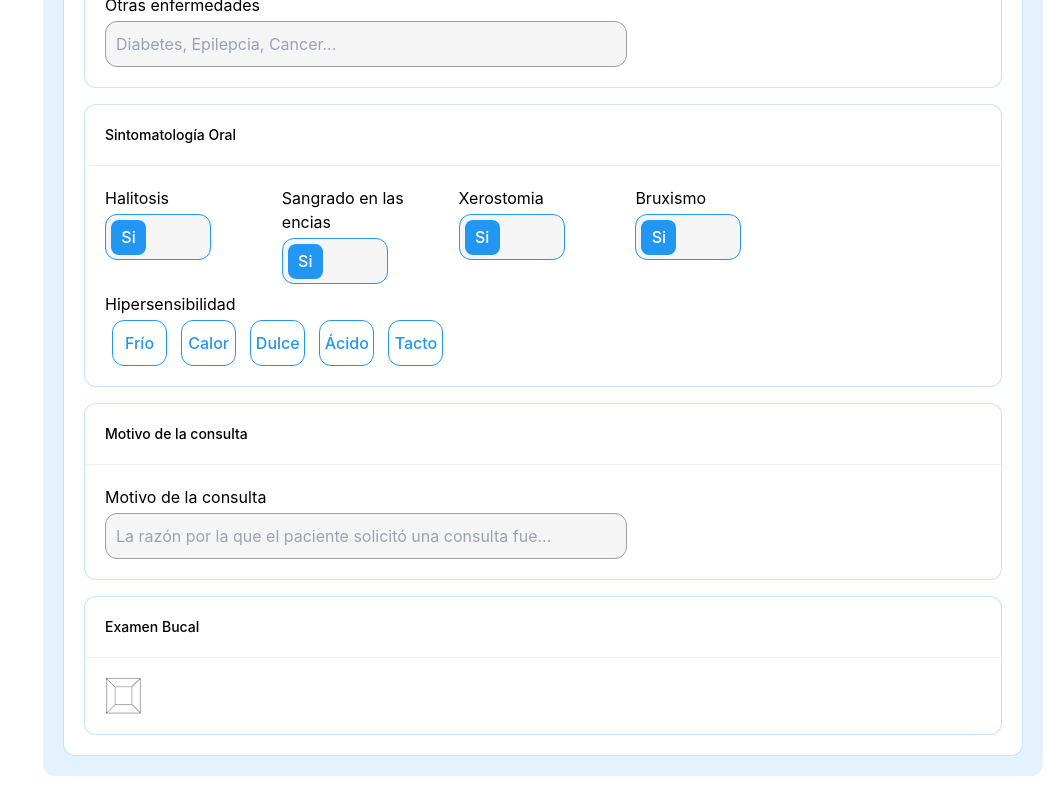
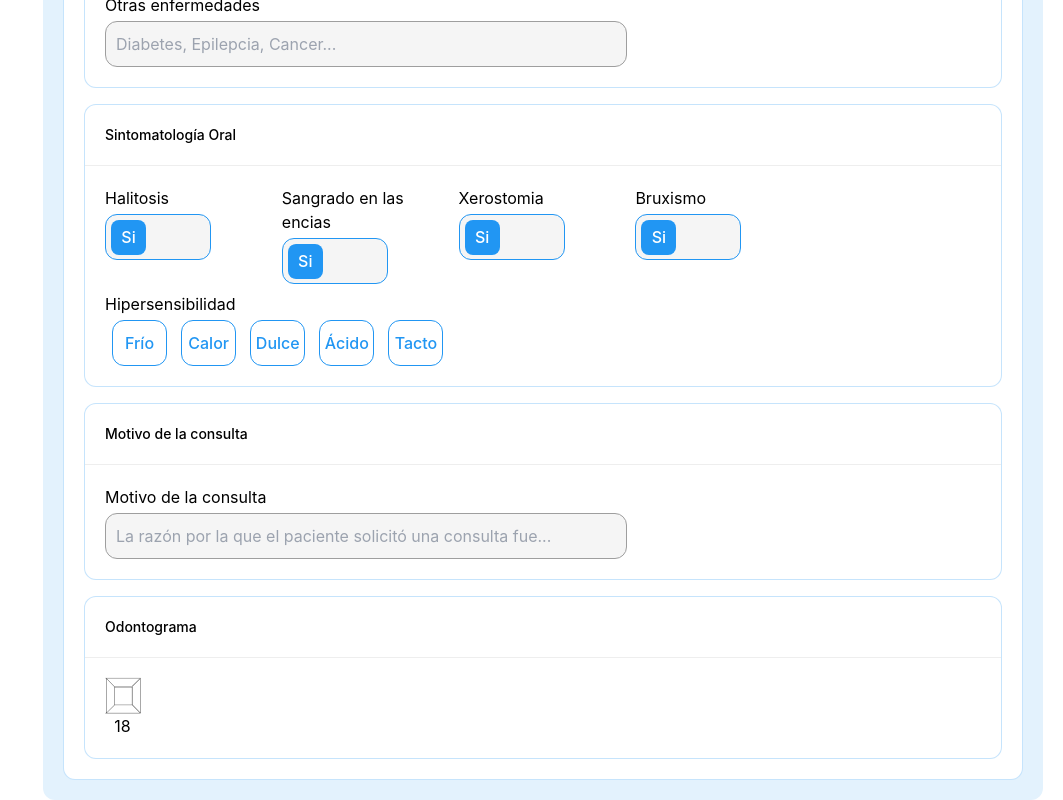
Before and after one commit to Willian-Cueva/ardental, a React (Create React App) app: page / in a window 1280 px wide. Shown: the part 804-1604 px from the top of the page, without its empty margins (217-1280 px from the left). Before the commit the page ends 1580 px from the top, so only its background shows below. Built offline with nearby package versions, Linux system fonts and the light colour scheme.

Commit message:
Estilo del diente geométrico listo

```diff
--- a/src/assets/svg/ToothCenter.js
+++ b/src/assets/svg/ToothCenter.js
@@ -0,0 +1,15 @@
+export default function ToothCenter({ color = "white", className = "" }) {
+  return (
+    <div className={className}>
+      <svg
+        width="19"
+        height="18"
+        viewBox="0 0 53 50"
+        fill="none"
+        xmlns="http://www.w3.org/2000/svg"
+      >
+        <path d="M51 50H1V0.5H51V50Z" stroke="black" fill={color}/>
+      </svg>
+    </div>
+  );
+}
--- a/src/assets/svg/ToothOutline.js
+++ b/src/assets/svg/ToothOutline.js
@@ -1,11 +1,11 @@
 
 export default function ToothOutline({color="white",className=""}) {
   return (
-    <div className={`${className}`}>
+    <div className={className}>
       <svg
         width="36"
         height="9.5"
-        viewBox="0 0 104 26"
+        viewBox="0 0 104 25"
         fill="none"
         xmlns="http://www.w3.org/2000/svg"
       >
--- a/src/components/Tooth.js
+++ b/src/components/Tooth.js
@@ -1,15 +1,19 @@
+import ToothCenter from "../assets/svg/ToothCenter";
 import ToothOutline from "../assets/svg/ToothOutline";
 // import styles from "./styles/Tooth.module.css";
-export default function Tooth() {
+export default function Tooth({number=18}) {
   return (
-    <div className="">
+    <div className="w-[35px]">
      <div className="w-[36px] h-[36px] relative">
       <ToothOutline className="rotate-180 absolute top-0 left-0"/>
       <ToothOutline className="-rotate-90 absolute -right-[13px] top-[13px]"/>
       <ToothOutline className="absolute bottom-[0.5px]"/>
       <ToothOutline className="rotate-90 absolute -left-[12.5px] top-[13px]"/>
+      <ToothCenter className="absolute top-[8.6px] left-[9px]"/>
      </div>
-     <div></div>
+     <div className="text-center">
+      {number}
+     </div>
 
     </div>
   );
--- a/src/pages/Landing.js
+++ b/src/pages/Landing.js
@@ -55,10 +55,8 @@ export default function Landing() {
         </div>
       </Main>
       <div className="mb-4"/>
-      <Main title="Examen Bucal" subtitle={true}>
-        <div className="grid grid-cols-10 gap-2">
+      <Main title="Odontograma" subtitle={true}>
         <Odontogram/>
-        </div>
       </Main>
     </Main>
   );
```
